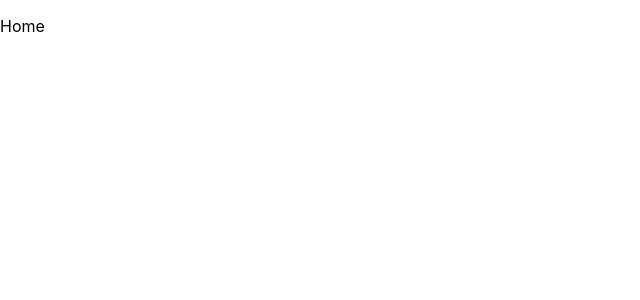
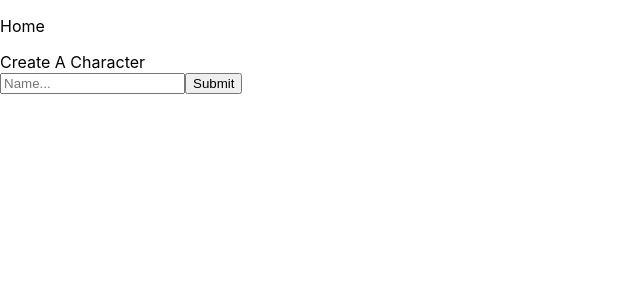
Before and after one commit to slopez421/character-creator, a React (Create React App) app: page / in a window 1280 px wide. Shown: the top 300 px of the page, without its empty margins (0-640 px from the left). Built offline with nearby package versions, Linux system fonts and the light colour scheme.

Commit message:
initial form component

```diff
--- a/package.json
+++ b/package.json
@@ -3,6 +3,7 @@
   "version": "0.1.0",
   "private": true,
   "dependencies": {
+    "@babel/plugin-proposal-private-property-in-object": "^7.21.11",
     "@testing-library/jest-dom": "^5.16.5",
     "@testing-library/react": "^13.4.0",
     "@testing-library/user-event": "^13.5.0",
--- /dev/null
+++ b/src/components/CharacterForm.js
@@ -0,0 +1,13 @@
+import React from "react";
+
+function CharacterForm() {
+    return (
+        <form>
+            <label>Create A Character</label><br />
+            <input type="text" name="name" placeholder="Name..."></input>
+            <button type="submit">Submit</button>
+        </form>
+    )
+}
+
+export default CharacterForm;
--- a/src/components/Home.js
+++ b/src/components/Home.js
@@ -1,8 +1,12 @@
 import React from "react";
+import CharacterForm from "./CharacterForm";
 
 function Home() {
-   return (
-   <p>Home</p>)
+   return (<>
+   <p>Home</p>
+   <CharacterForm />
+   </>
+   )
 }
 
 export default Home;
```
Also changed, not shown: 1 other file (tests, documents, lock files or other folders).
